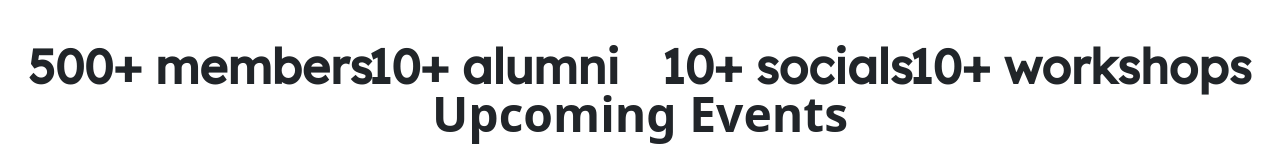
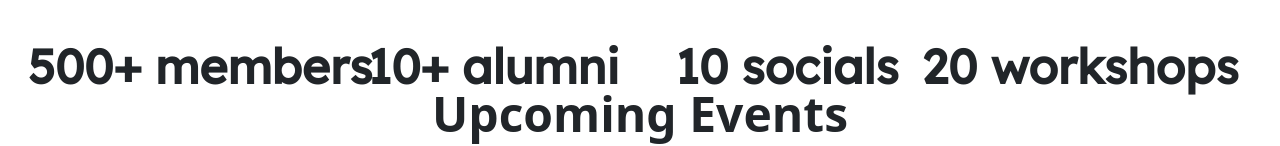
Before and after one commit to acm-ucr/acm-hydra, a Next.js app: page / in a window 1280 px wide. Shown: the part 659-805 px from the top of the page. Built offline with nearby package versions, Linux system fonts and the light colour scheme.

Commit message:
npm run format

```diff
--- a/components/Stats.js
+++ b/components/Stats.js
@@ -26,7 +26,7 @@ const Stats = () => {
 				lg={3}
 				className='flex justify-center whitespace-nowrap'
 			>
-				10+ socials
+				10 socials
 			</Col>
 			<Col
 				sm={12}
@@ -34,7 +34,7 @@ const Stats = () => {
 				lg={3}
 				className='flex justify-center whitespace-nowrap'
 			>
-				10+ workshops
+				20 workshops
 			</Col>
 		</Row>
 	);
```
